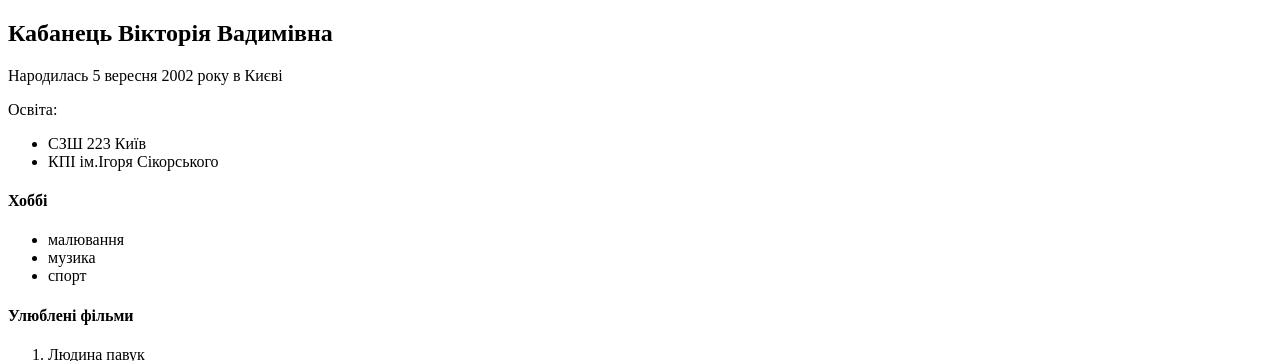
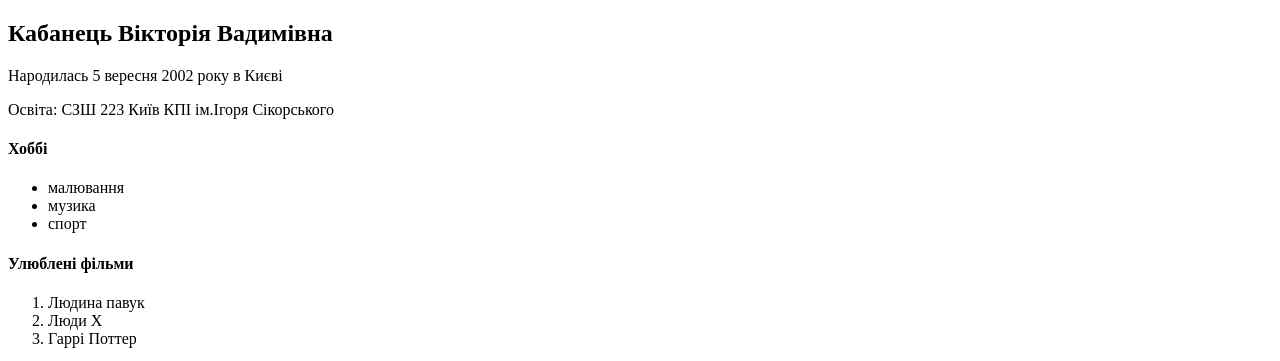
Before and after one commit to ohhoneey/ohhoneey.github.io, a plain HTML site: page index.html in a window 1280 px wide. Shown: the top 361 px of the page. Drawn offline with Linux system fonts and the light colour scheme.

Commit message:
Update index.html

```diff
--- a/index.html
+++ b/index.html
@@ -16,10 +16,9 @@
     </p>
     <p>
         Освіта:
-        <ul>
-            <li>СЗШ 223 Київ</li>
-            <li>КПІ ім.Ігоря Сікорського</li>
-        </ul>
+        СЗШ 223 Київ
+        КПІ ім.Ігоря Сікорського
+
     </p>
 
     <h4>Хоббі</h4>
```
